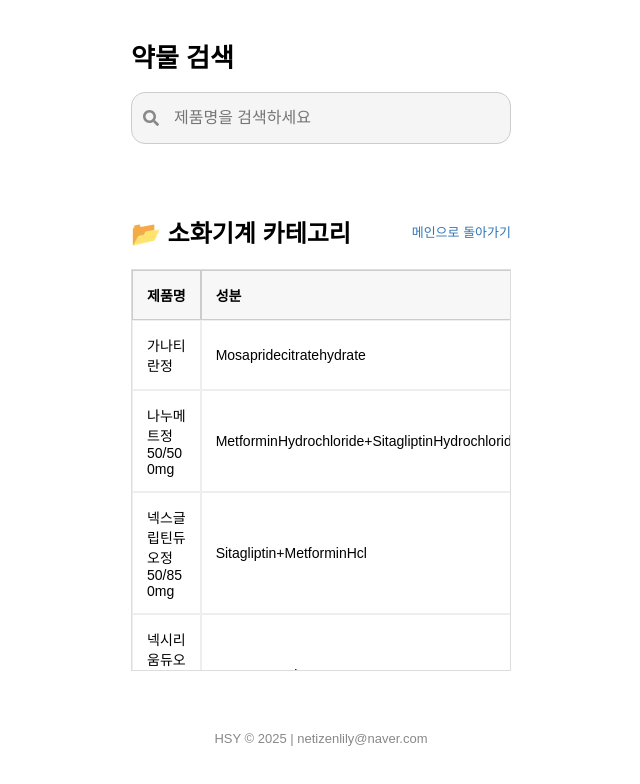
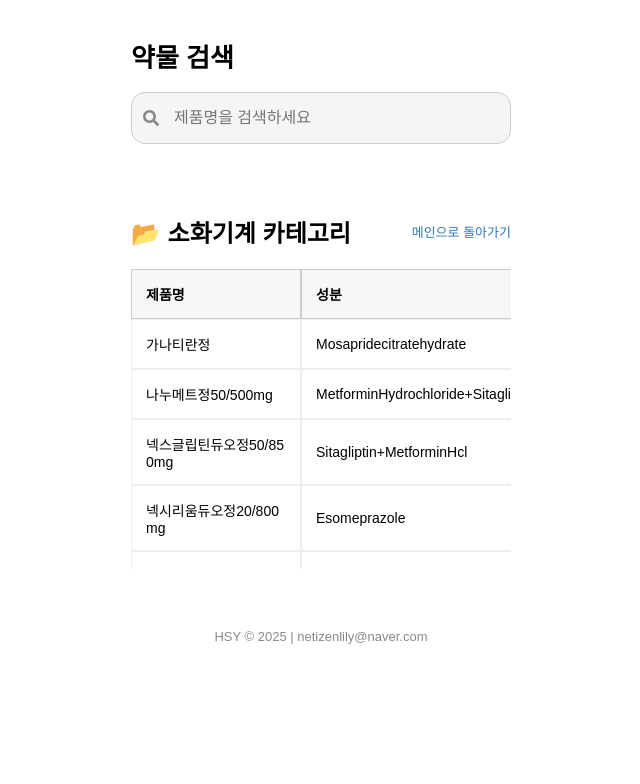
Before and after one commit to dasampharm/dasanpharm, a React (Create React App) app: page / in a window 1280 px wide. Both pictures are taken after a click on the button "소화기계". Shown: the top 784 px of the page, without its empty margins (319-959 px from the left). Built offline with nearby package versions, Linux system fonts and the light colour scheme.

Commit message:
App.js 업데이트

```diff
--- a/src/App.js
+++ b/src/App.js
@@ -115,7 +115,7 @@ function App() {
       )}
 
       {(selectedDrug || selectedCategory) && (
-        <div style={{ marginTop: "40px", width: "100%" }}>
+        <div style={{ marginTop: "40px", width: "100%", overflowX: "auto" }}>
           <div style={{ display: "flex", justifyContent: "space-between", alignItems: "center" }}>
             <h2>{selectedDrug ? "동일 성분 제품" : `📂 ${selectedCategory} 카테고리`}</h2>
             <span onClick={() => { setSelectedCategory(null); setSelectedDrug(null); }} style={{ fontSize: "13px", color: "#2F75B5", cursor: "pointer" }}>메인으로 돌아가기</span>
@@ -127,30 +127,33 @@ function App() {
             </label>
           )}
 
-          <div style={{ overflowX: "auto", overflowY: "auto", maxHeight: "400px", border: "1px solid #ddd" }}>
+          <div style={{ maxHeight: "300px", overflowY: "auto", position: "relative" }}>
             <table style={{ minWidth: "800px", borderCollapse: "separate", borderSpacing: "0", fontSize: "14px", width: "100%" }}>
               <thead>
                 <tr>
                   <th style={{
+                    padding: "14px",
+                    border: "1px solid #ccc",
+                    backgroundColor: "#f7f7f7",
+                    textAlign: "left",
                     position: "sticky",
                     top: 0,
                     left: 0,
-                    backgroundColor: "#f7f7f7",
                     zIndex: 4,
-                    padding: "14px",
-                    border: "1px solid #ccc",
-                    textAlign: "left",
-                    whiteSpace: "nowrap"
+                    maxWidth: "10em",
+                    whiteSpace: "normal",
+                    overflowWrap: "break-word",
+                    wordBreak: "keep-all"
                   }}>제품명</th>
                   {["성분", "용량", "제약사", "약가", "요율", "환산액", "품절", "비고"].map((label, i) => (
                     <th key={i} style={{
+                      padding: "14px",
+                      border: "1px solid #ccc",
+                      backgroundColor: "#f7f7f7",
+                      textAlign: "left",
                       position: "sticky",
                       top: 0,
-                      backgroundColor: "#f7f7f7",
-                      zIndex: 3,
-                      padding: "14px",
-                      border: "1px solid #ccc",
-                      textAlign: "left",
+                      zIndex: 2,
                       whiteSpace: "nowrap"
                     }}>{label}</th>
                   ))}
@@ -160,16 +163,16 @@ function App() {
                 {getFilteredDrugs().map((drug, index) => (
                   <tr key={index}>
                     <td style={{
+                      padding: "14px",
+                      border: "1px solid #eee",
+                      maxWidth: "10em",
+                      whiteSpace: "normal",
+                      overflowWrap: "break-word",
+                      wordBreak: "keep-all",
                       position: "sticky",
                       left: 0,
-                      backgroundColor: "#fff",
-                      zIndex: 1,
-                      padding: "14px",
-                      border: "1px solid #eee",
-                      whiteSpace: "normal",
-                      overflowWrap: "break-word",
-                      wordBreak: "break-word",
-                      maxWidth: "9ch"
+                      background: "#fff",
+                      zIndex: 1
                     }}>{drug["제품명"]}</td>
                     <td style={{ padding: "14px", border: "1px solid #eee", whiteSpace: "nowrap" }}>{drug["성분"]}</td>
                     <td style={{ padding: "14px", border: "1px solid #eee", whiteSpace: "nowrap" }}>{drug["용량"]}</td>
```
